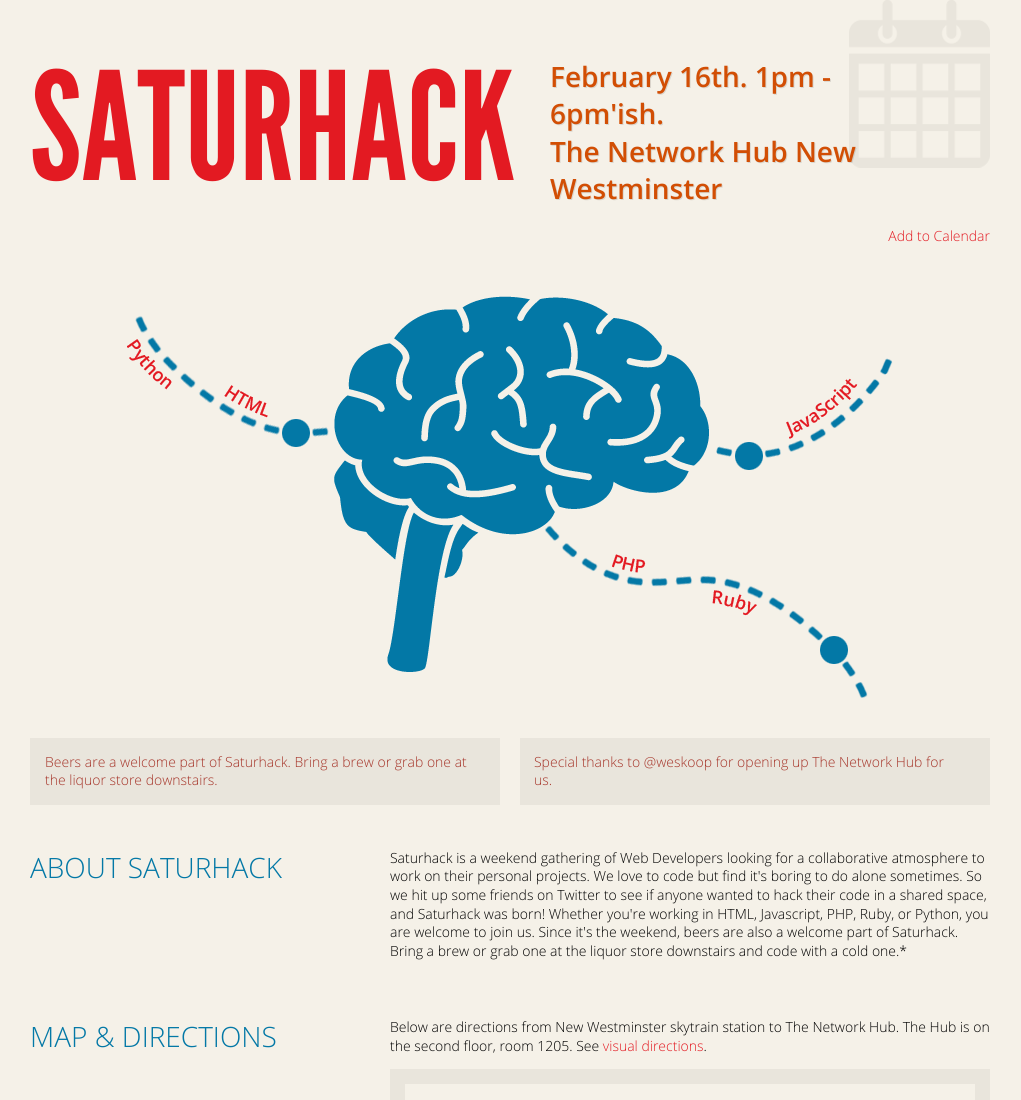
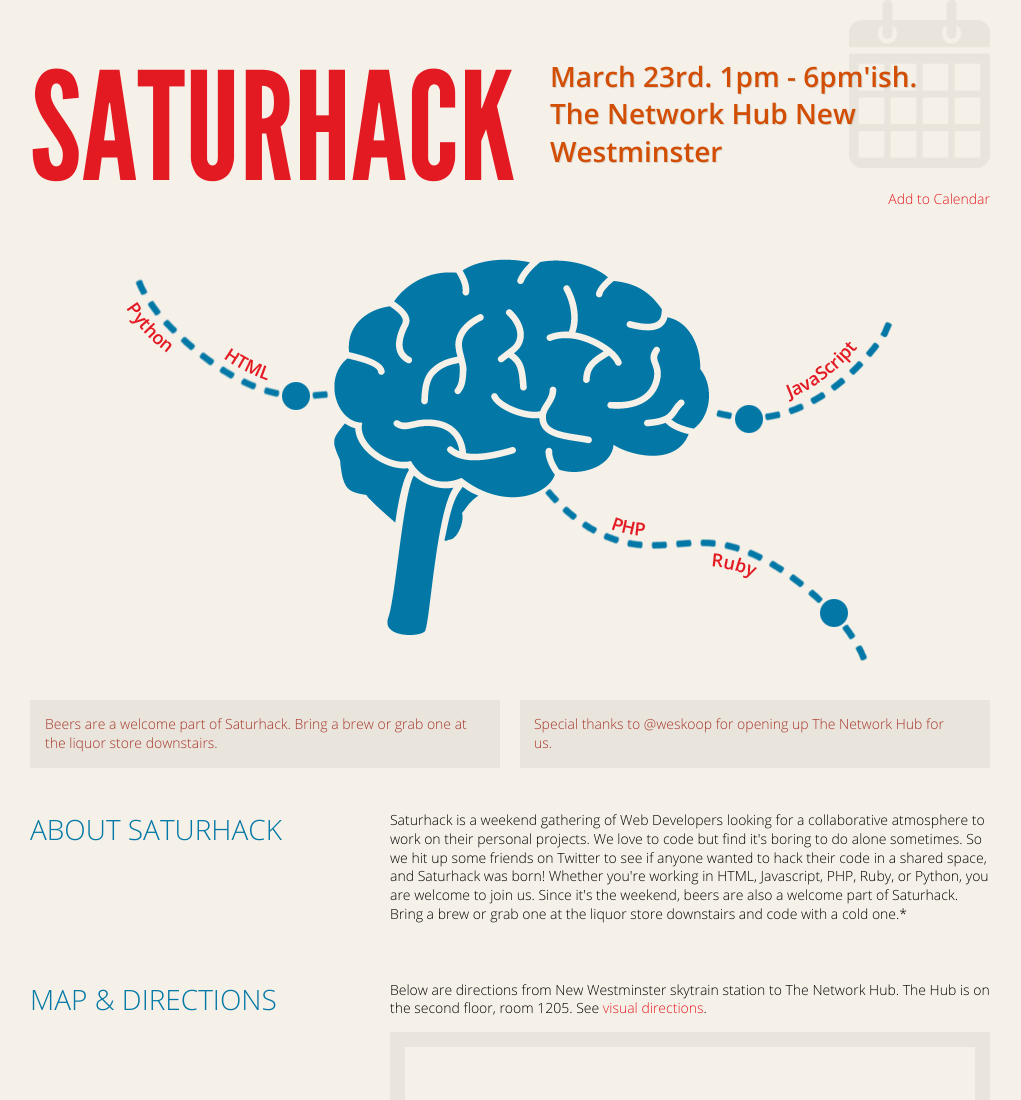
Before and after one commit to thoronas/saturhack, a plain HTML site: page index.html in a window 1280 px wide. Shown: the top 1100 px of the page, without its empty margins (130-1151 px from the left). Drawn offline with nearby package versions, Linux system fonts and the light colour scheme; grey boxes are pictures that could not be loaded; a script that the page names is missing.

Commit message:
Updated date and ics file.

```diff
--- a/index.html
+++ b/index.html
@@ -33,7 +33,7 @@
 			<h2>Saturday: Coding Collaborative</h2>
 		</hgroup>
 		<div class="location-date">
-			<p>February 16th. 1pm - 6pm'ish. <span class="location"> The Network Hub New Westminster</span></p>
+			<p>March 23rd. 1pm - 6pm'ish. <span class="location"> The Network Hub New Westminster</span></p>
 		</div>
 		<div class="calendar-event clearfix">
 			<a href="images/Saturhack.ics">Add to Calendar</a>
```
Also changed, not shown: 1 other file.
